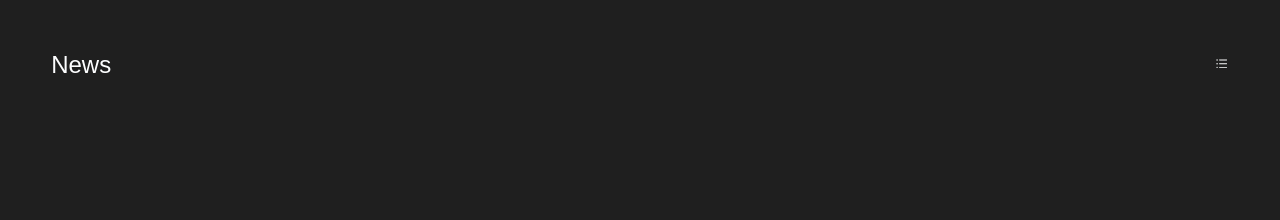
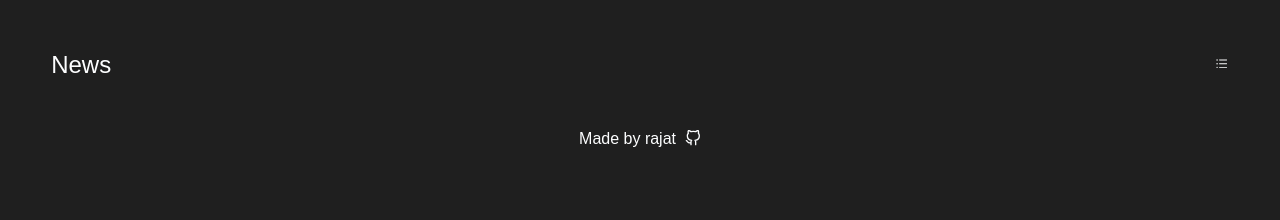
Before and after one commit to rajat4984/news-app, a React (Create React App) app: page / in a window 1280 px wide. Shown: the top 220 px of the page. Built offline with nearby package versions, Linux system fonts and the light colour scheme; a web font is replaced by a local one.

Commit message:
footer added

```diff
--- a/src/App.css
+++ b/src/App.css
@@ -25,6 +25,11 @@ button {
   outline: none;
   background: transparent;
   border: none;
+}
+
+a{
+  text-decoration: none;
+  color: var(--myWhite);
 }
 
 /* ------------NAVBAR------------ */
@@ -59,3 +64,12 @@ button {
 .bar-icon{
   color: var(--myWhite);
 }
+
+
+/* -----------FOOTER--------------------- */
+
+footer{
+  display: flex;
+  text-align: center;
+  justify-content: center;
+}
--- a/src/App.js
+++ b/src/App.js
@@ -2,6 +2,7 @@ import './App.css';
 import Navbar from './components/Navbar';
 import { useEffect } from 'react';
 import { useGlobalContext } from './context';
+import Footer from './components/Footer';
 
 function App() {
   const {fetchNews} = useGlobalContext();
@@ -13,6 +14,7 @@ function App() {
   return (
     <div className="App">
      <Navbar/>
+     <Footer/>
     </div>
   );
 }
--- a/src/components/Footer.js
+++ b/src/components/Footer.js
@@ -0,0 +1,16 @@
+import React from "react";
+import { FiGithub } from "react-icons/fi";
+function Footer() {
+  return (
+    <div>
+      <footer className="footer-container">
+        <p>Made by rajat</p>
+        <a href="https://github.com/rajat4984" target="_blank" className="footer-link">
+          &nbsp; <FiGithub />
+        </a>
+      </footer>
+    </div>
+  );
+}
+
+export default Footer;
```
Also changed, not shown: src/components/NewsContainer.js (added, +9 -0 lines).
